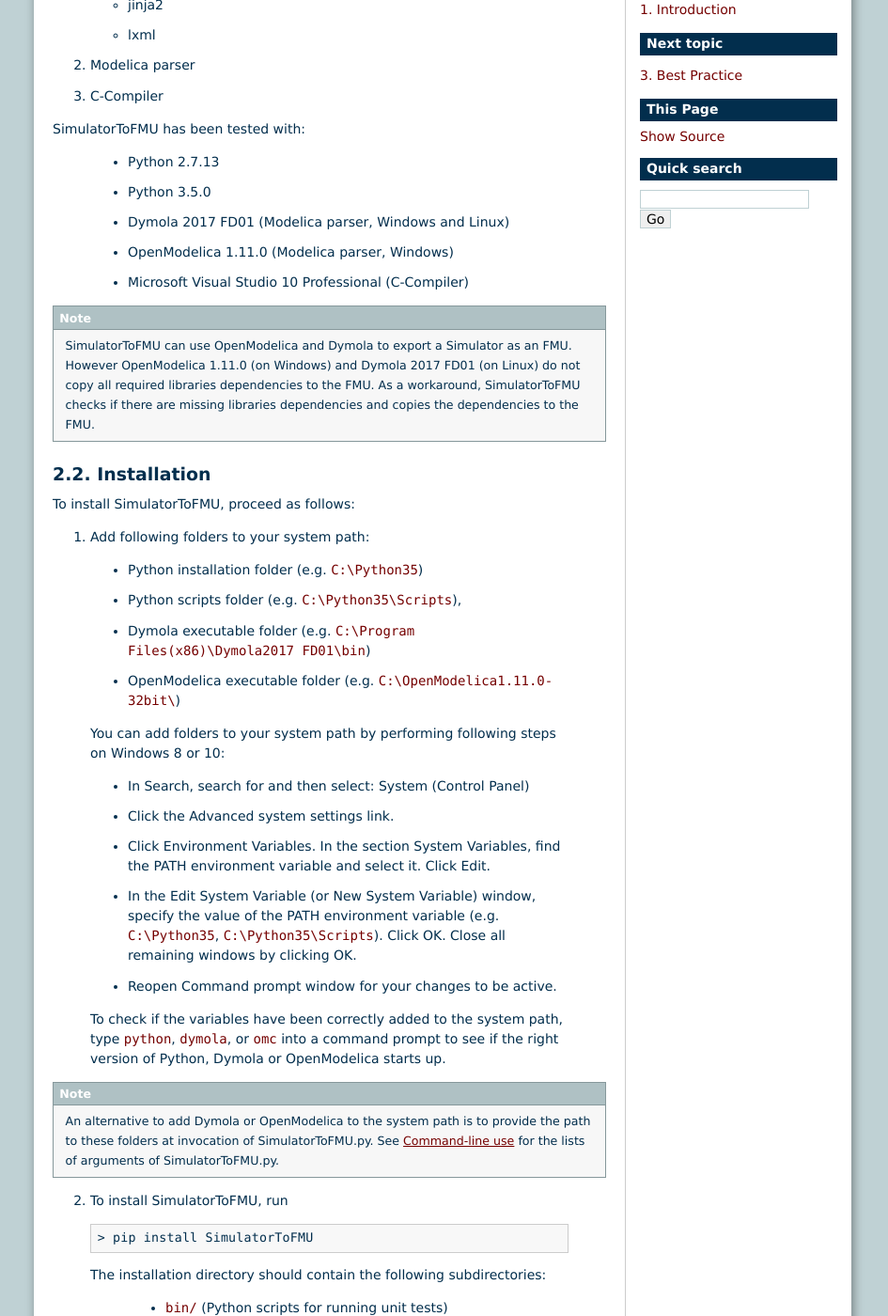
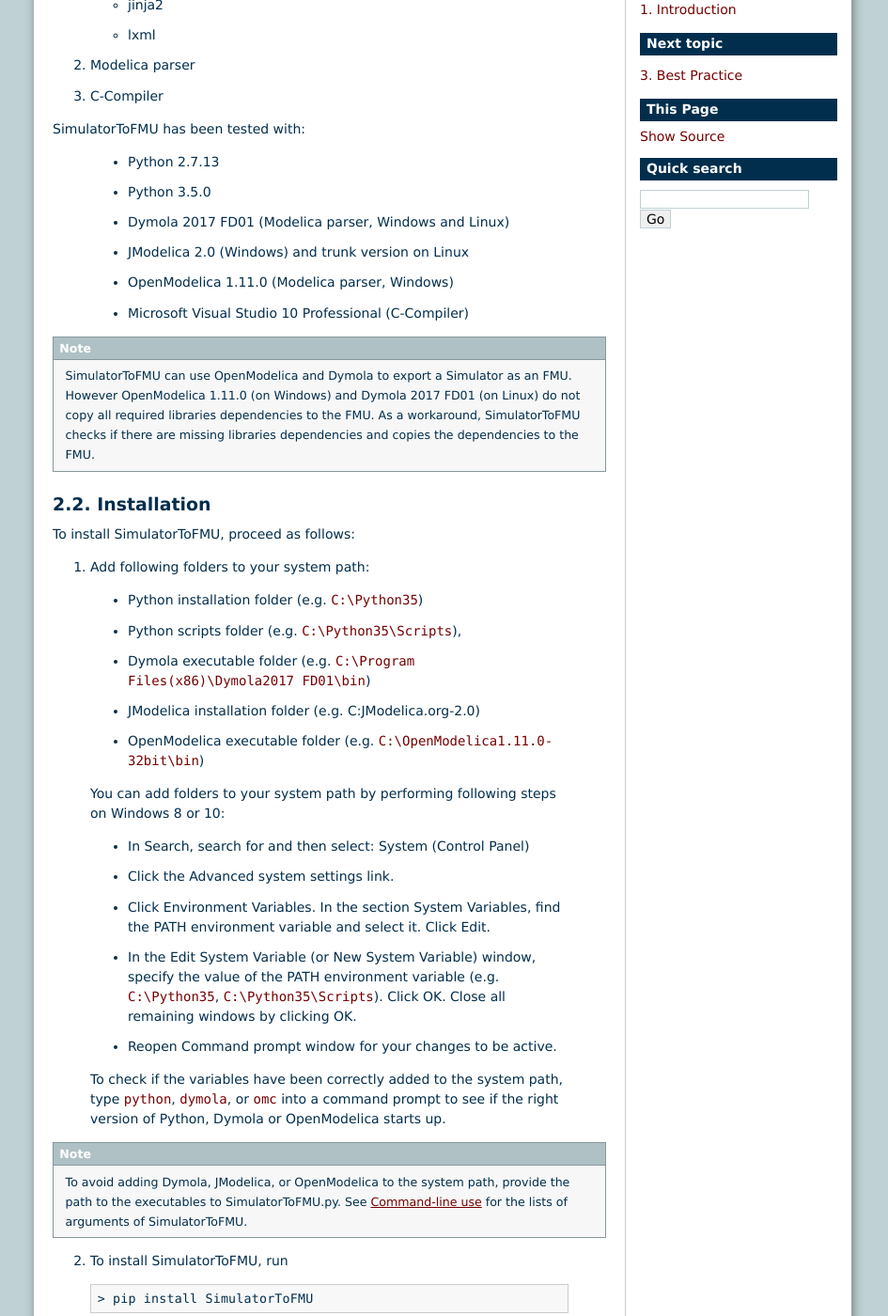
Before and after one commit to LBNL-ETA/SimulatorToFMU, a Sphinx documentation site: the page built from simulatortofmu/doc/userGuide/source/installation.rst, in a window 1280 px wide and 1400 px high, scrolled down 447 px. Shown: the whole window at 94% size, without its empty margins (169-1114 px from the left). Built offline with Sphinx 7.4.7, drawn with Linux system fonts in a browser that asks for light colours.

Commit message:
Added JModelica support

```diff
--- a/simulatortofmu/doc/userGuide/source/build.rst
+++ b/simulatortofmu/doc/userGuide/source/build.rst
@@ -43,8 +43,9 @@ To do so, it may help to change the "``.fmu``" extension to "``.zip``".
 
 .. note::
 
-  - FMUs exported using OpenModelica 1.11.0 needs almost ``10`` times
-    more compilation/simulation time compared to Dymola 2017 FD01.
+  - FMUs exported using OpenModelica 1.11.0 needs significantly
+    longger compilation/simulation time compared to the tested versions
+    of Dymola and JModelica.
 
   - FMUs exported using Dymola 2017 FD01 needs a Dymola runtime license to run.
     A Dymola runtime license is not be needed if the FMU is exported with
--- a/simulatortofmu/doc/userGuide/source/installation.rst
+++ b/simulatortofmu/doc/userGuide/source/installation.rst
@@ -28,6 +28,7 @@ SimulatorToFMU has been tested with:
   - Python 2.7.13
   - Python 3.5.0
   - Dymola 2017 FD01 (Modelica parser, Windows and Linux)
+  - JModelica 2.0 (Windows) and trunk version on Linux
   - OpenModelica 1.11.0 (Modelica parser, Windows)
   - Microsoft Visual Studio 10 Professional (C-Compiler)
 
@@ -49,7 +50,8 @@ To install SimulatorToFMU, proceed as follows:
  - Python installation folder (e.g. ``C:\Python35``)
  - Python scripts folder (e.g. ``C:\Python35\Scripts``),
  - Dymola executable folder (e.g. ``C:\Program Files(x86)\Dymola2017 FD01\bin``)
- - OpenModelica executable folder (e.g. ``C:\OpenModelica1.11.0-32bit\``)
+ - JModelica installation folder (e.g. C:\JModelica.org-2.0)
+ - OpenModelica executable folder (e.g. ``C:\OpenModelica1.11.0-32bit\bin``)
 
 
  You can add folders to your system path by performing following steps on Windows 8 or 10:
@@ -69,9 +71,9 @@ To install SimulatorToFMU, proceed as follows:
 
 .. note::
 
-   An alternative to add Dymola or OpenModelica to the system path is to provide the path
-   to these folders at invocation of SimulatorToFMU.py. See :ref:`build_cmd` for the lists of arguments
-   of SimulatorToFMU.py.
+   To avoid adding Dymola, JModelica, or OpenModelica to the system path, provide the path
+   to the executables to SimulatorToFMU.py. See :ref:`build_cmd` for the lists of arguments
+   of SimulatorToFMU.
 
 2. To install SimulatorToFMU, run
 
```
Also changed, not shown: 2 other files.
